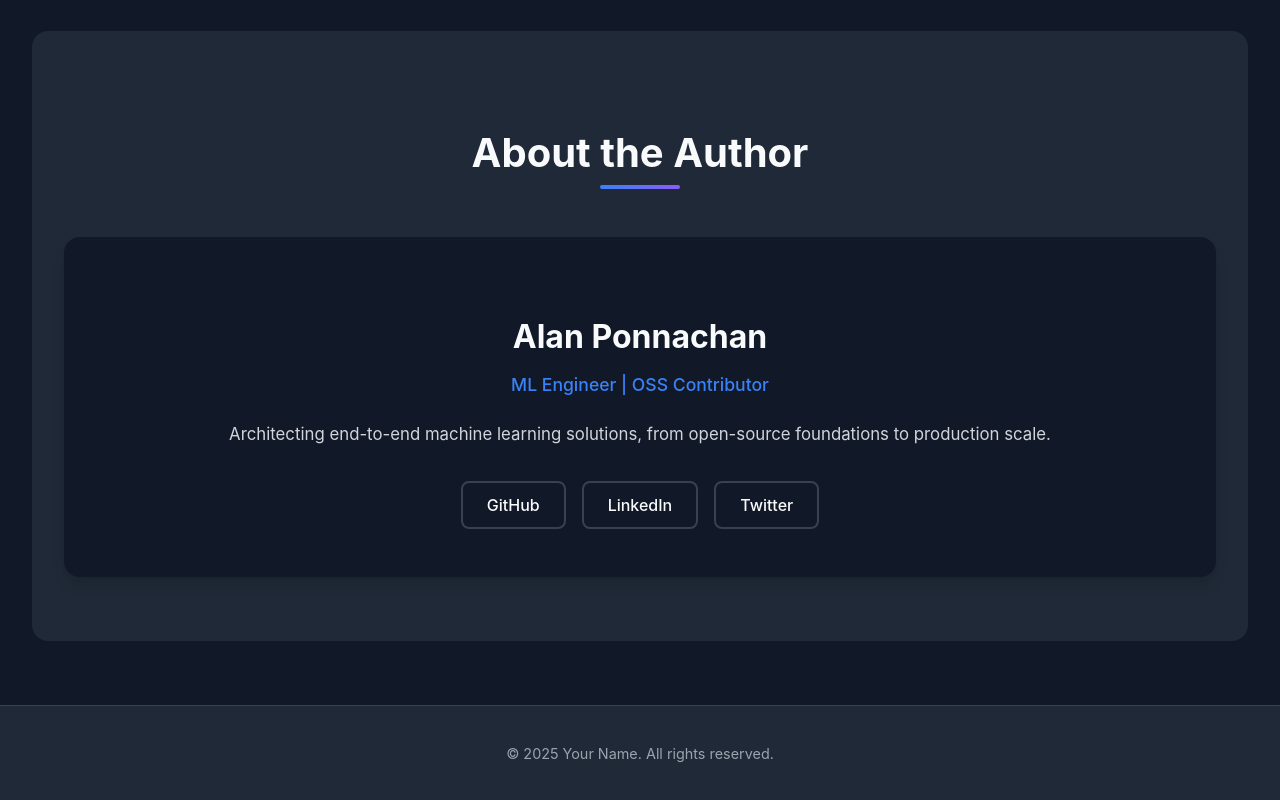
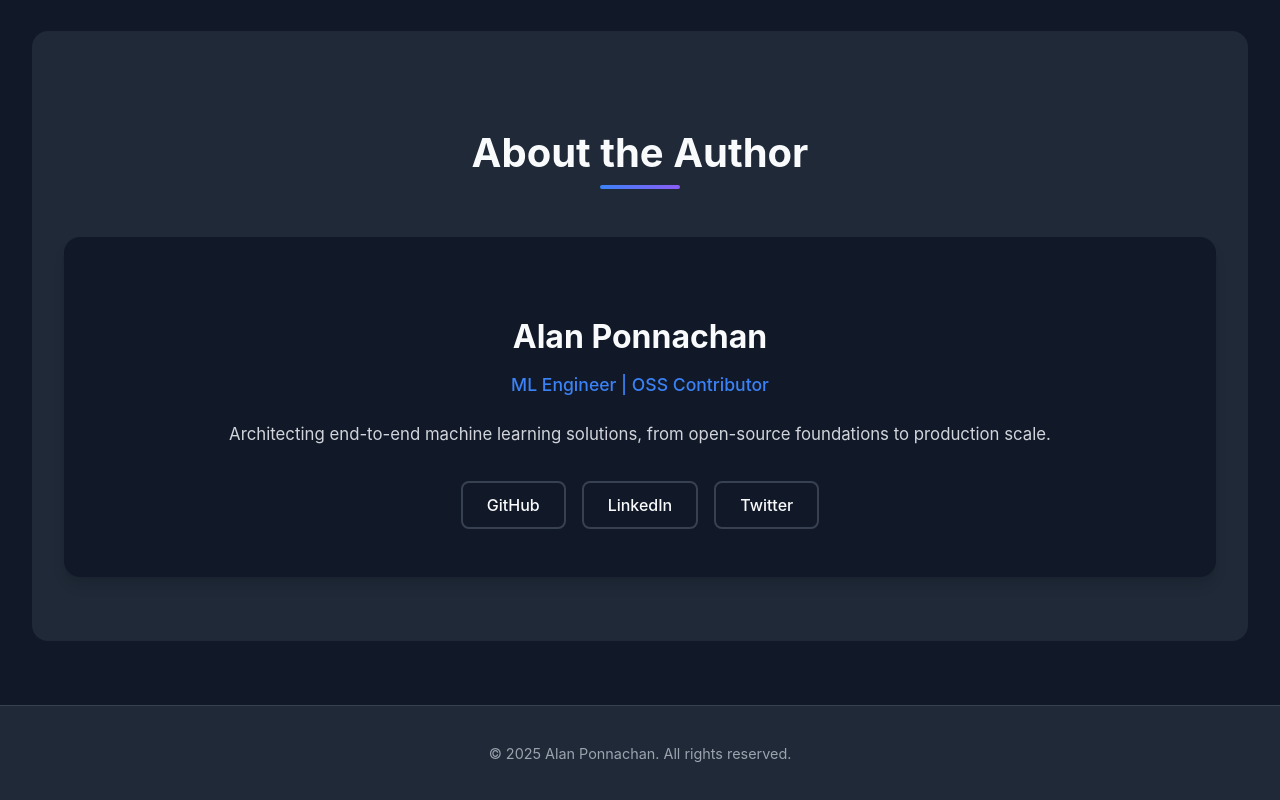
Before and after one commit to AlanPonnachan/ml-algorithm-visualizations, a React (Create React App) app: page /about in a window 1280 px wide. Shown: the part 1077-1877 px from the top of the page. Built offline with nearby package versions, Linux system fonts and the light colour scheme.

Commit message:
update footer

```diff
--- a/src/components/Footer/Footer.js
+++ b/src/components/Footer/Footer.js
@@ -5,7 +5,7 @@ const Footer = () => {
   const currentYear = new Date().getFullYear();
   return (
     <footer className="app-footer">
-      <p>&copy; {currentYear} Your Name. All rights reserved.</p>
+      <p>&copy; {currentYear} Alan Ponnachan. All rights reserved.</p>
     </footer>
   );
 };
```
